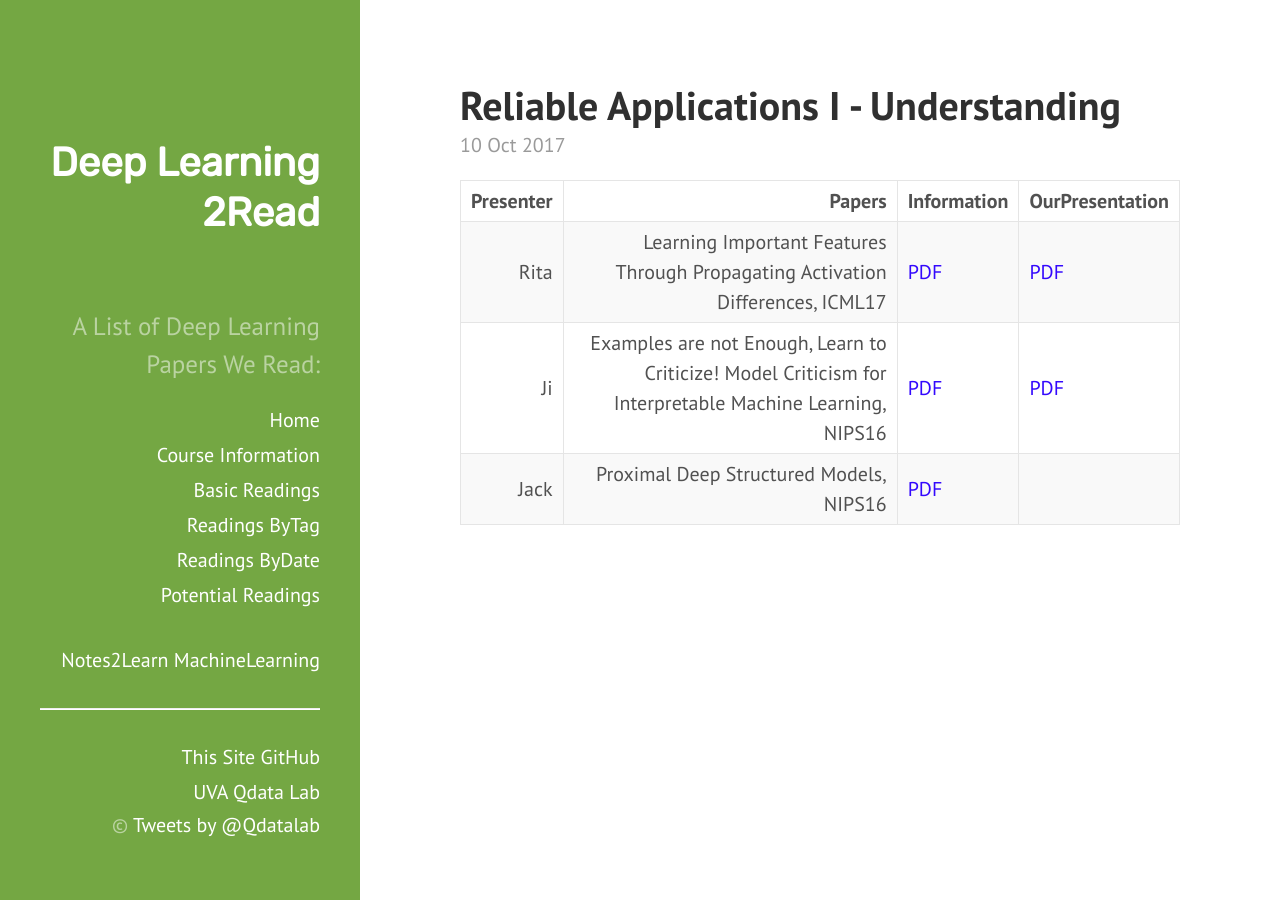
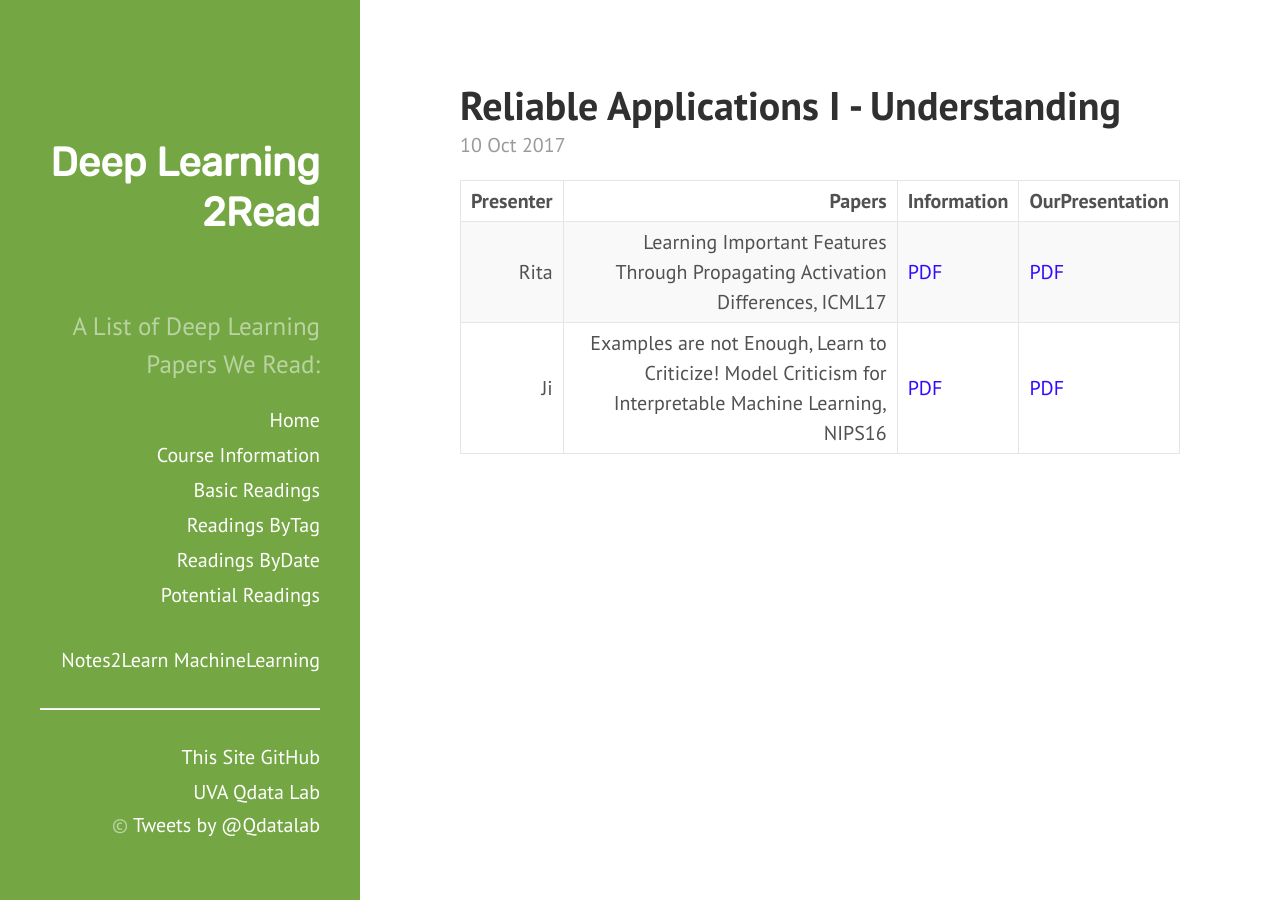
Before and after one commit to QData/deep2Read, a Jekyll site: the page built from _posts/2017-10-10-.md, in a window 1280 px wide. Built offline with Jekyll 4.4.1, drawn with Linux system fonts in a browser that asks for light colours.

Commit message:
small change.

```diff
--- a/_posts/2017-10-10-.md
+++ b/_posts/2017-10-10-.md
@@ -12,4 +12,3 @@ tags:
 | -----: | ----------: | :----- | :----- |
 | Rita | Learning Important Features Through Propagating Activation Differences, ICML17 | [PDF](https://arxiv.org/abs/1704.02685) | [PDF]({{site.baseurl}}/talks/20171010-Rita.pdf) |
 | Ji  | Examples are not Enough, Learn to Criticize! Model Criticism for Interpretable Machine Learning, NIPS16 | [PDF](http://people.csail.mit.edu/beenkim/papers/KIM2016NIPS_MMD.pdf) | [PDF]({{site.baseurl}}/talks/20171010-Ji.pdf) |
-| Jack | Proximal Deep Structured Models, NIPS16 | [PDF](https://papers.nips.cc/paper/6074-proximal-deep-structured-models) |
```
Also changed, not shown: _posts/2017-10-05-.md (+1 -0 lines).
